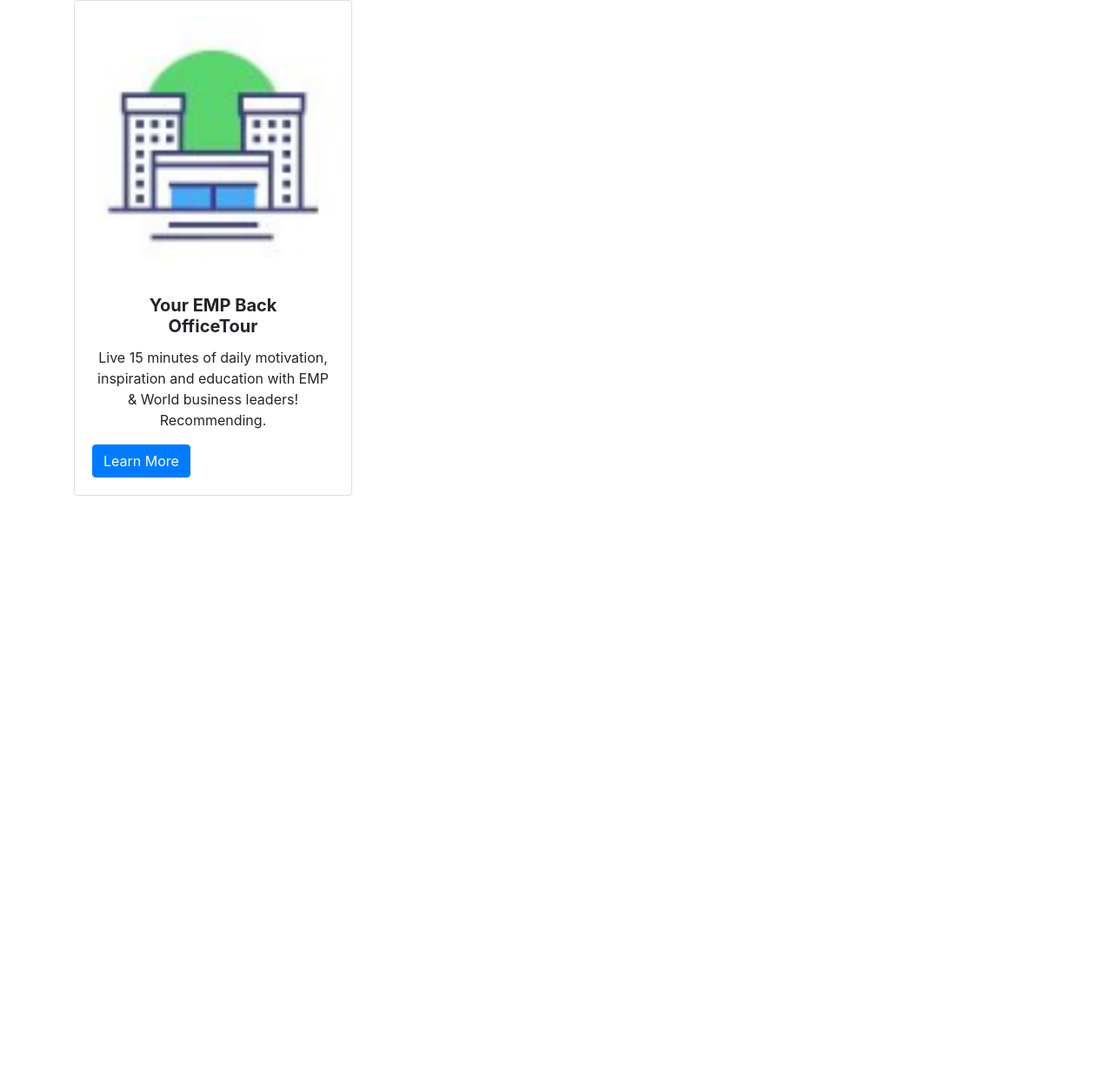
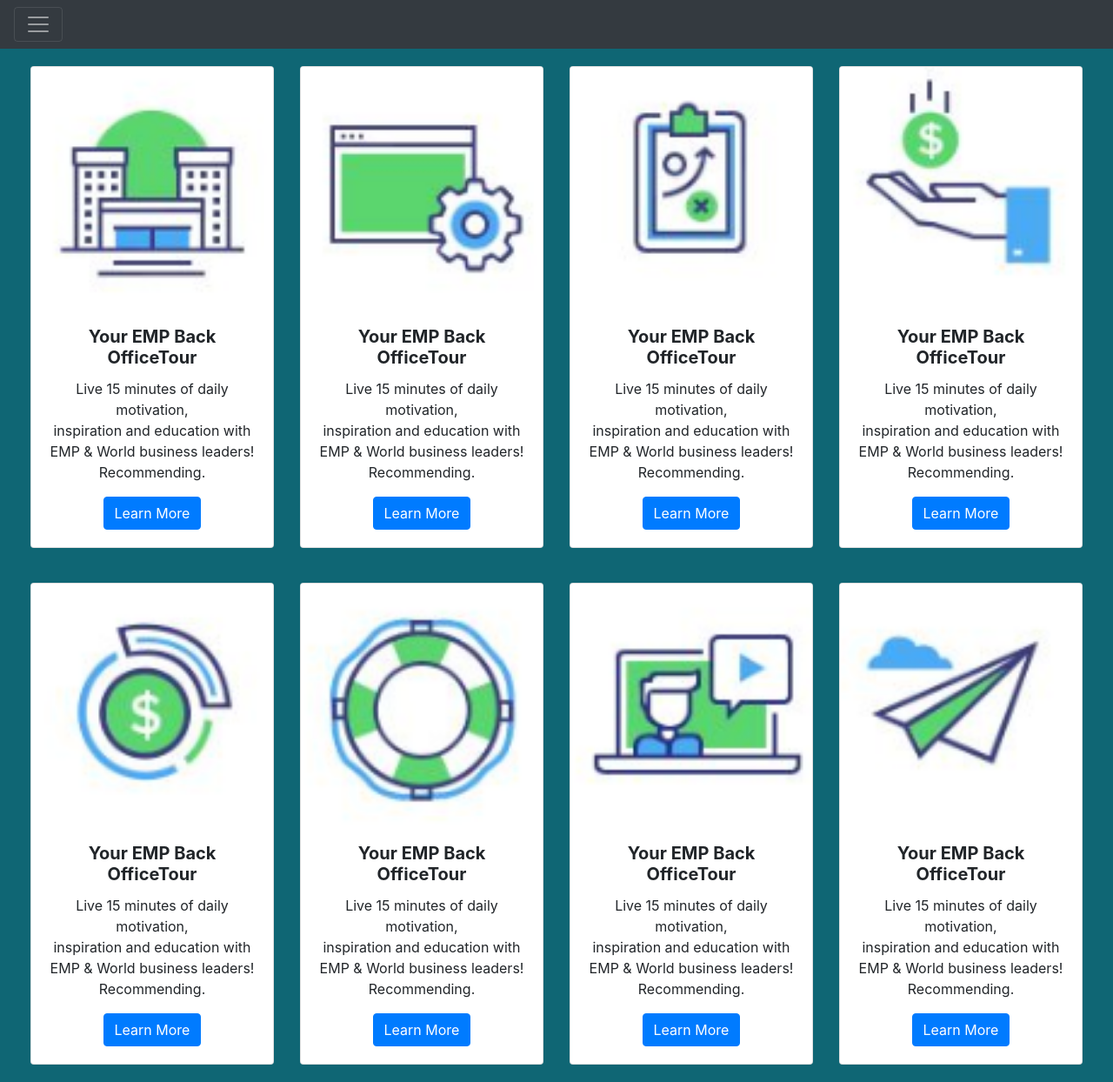
Before and after one commit to Liam-Selleslagh/challenge-bootstrap, a plain HTML site: page index.html in a window 1280 px wide. Shown: the whole page at 87% size. Before the commit the page ends 800 px from the top, so only its background shows below. Drawn offline with nearby package versions, Linux system fonts and the light colour scheme; files that its build step writes are made by us from their sources; files whose address does not match are found by name.

Commit message:
html 99% finished

```diff
--- a/index.html
+++ b/index.html
@@ -10,21 +10,96 @@
     <title>Grid away, grid ahoy!</title>
 </head>
 <body>
-<div class="container">
-    <div class="row">
-        <div class="col-md-3">
-        <div class="card" style="width: 20rem;">
-            <img src="./images/empbackoffice.png" class="card-img-top" alt="...">
-            <div class="card-body">
-                <h5 style="text-align: center;" class="card-title"> <strong> Your EMP Back <br> OfficeTour</strong></h5>
-                <p style="text-align: center;" class="card-text">Live 15 minutes of daily motivation,<br> inspiration and education with EMP & World business leaders! <br> Recommending.</p>
-                <a href="#" class="btn btn-primary">Learn More</a>
+<div class="pos-f-t">
+    <div class="collapse" id="navbarToggleExternalContent">
+        <div class="bg-dark p-4">
+            <h5 class="text-white h4">Outside Links</h5>
+            <a data-toggle="tooltip" title="Google" href="https://www.google.be/" class="btn btn-primary" style="">Google</a>
+            <a data-toggle="tooltip" title="Ryver" href="https://becode.ryver.com" class="btn btn-primary" style="">Ryver</a>
+            <a data-toggle="tooltip" title="Github" href="https://github.com/" class="btn btn-primary" style="">github</a>
+        </div>
     </div>
+    <nav class="navbar navbar-dark bg-dark">
+        <button class="navbar-toggler" type="button" data-toggle="collapse" data-target="#navbarToggleExternalContent" aria-controls="navbarToggleExternalContent" aria-expanded="false" aria-label="Toggle navigation">
+            <span class="navbar-toggler-icon"></span>
+        </button>
+    </nav>
+</div>
+<div class="container-fluid" style="background-color: #0f6674">
+        <div class="card-deck" style="padding: 20px; text-align: center;">
+    <div class="card">
+        <img src="./images/empbackoffice.png" class="card-img-top" alt="...">
+        <div class="card-body">
+            <h5 style="text-align: center;" class="card-title"> <strong> Your EMP Back <br> OfficeTour</strong></h5>
+            <p style="text-align: center;" class="card-text">Live 15 minutes of daily motivation,<br> inspiration and education with EMP & World business leaders! <br> Recommending.</p>
+            <a data-toggle="tooltip" title="Learn more" href="#" class="btn btn-primary" style="">Learn More</a>
+        </div>
+    </div>
+    <div class="card">
+        <img src="./images/overview.png" class="card-img-top" alt="...">
+        <div class="card-body">
+            <h5 style="text-align: center;" class="card-title"> <strong> Your EMP Back <br> OfficeTour</strong></h5>
+            <p style="text-align: center;" class="card-text">Live 15 minutes of daily motivation,<br> inspiration and education with EMP & World business leaders! <br> Recommending.</p>
+            <a data-toggle="tooltip" title="Learn more" href="#" class="btn btn-primary">Learn More</a>
+        </div>
+    </div>
+    <div class="card">
+        <img src="./images/empaffiliate.png" class="card-img-top" alt="...">
+        <div class="card-body">
+            <h5 style="text-align: center;" class="card-title"> <strong> Your EMP Back <br> OfficeTour</strong></h5>
+            <p style="text-align: center;" class="card-text">Live 15 minutes of daily motivation,<br> inspiration and education with EMP & World business leaders! <br> Recommending.</p>
+            <a data-toggle="tooltip" title="Learn more" href="#" class="btn btn-primary">Learn More</a>
+        </div>
+    </div>
+    <div class="card">
+        <img src="./images/empcoaching.png" class="card-img-top" alt="...">
+        <div class="card-body">
+            <h5 style="text-align: center;" class="card-title"> <strong> Your EMP Back <br> OfficeTour</strong></h5>
+            <p style="text-align: center;" class="card-text">Live 15 minutes of daily motivation,<br> inspiration and education with EMP & World business leaders! <br> Recommending.</p>
+            <a data-toggle="tooltip" title="Learn more" href="#" class="btn btn-primary">Learn More</a>
+        </div>
+    </div>
+</div>
+<div class="card-deck" style="padding: 20px; text-align: center;">
+    <div class="card">
+        <img src="./images/refermoney.png" class="card-img-top" alt="...">
+        <div class="card-body">
+            <h5 style="text-align: center;" class="card-title"> <strong> Your EMP Back <br> OfficeTour</strong></h5>
+            <p style="text-align: center;" class="card-text">Live 15 minutes of daily motivation,<br> inspiration and education with EMP & World business leaders! <br> Recommending.</p>
+            <a data-toggle="tooltip" title="Learn more" href="#" class="btn btn-primary">Learn More</a>
+        </div>
+    </div>
+    <div class="card">
+        <img src="./images/helpsupport.png" class="card-img-top" alt="...">
+        <div class="card-body">
+            <h5 style="text-align: center;" class="card-title"> <strong> Your EMP Back <br> OfficeTour</strong></h5>
+            <p style="text-align: center;" class="card-text">Live 15 minutes of daily motivation,<br> inspiration and education with EMP & World business leaders! <br> Recommending.</p>
+            <a data-toggle="tooltip" title="Learn more" href="#" class="btn btn-primary">Learn More</a>
+        </div>
+    </div>
+    <div class="card">
+        <img src="./images/gettingstarted.png" class="card-img-top" alt="...">
+        <div class="card-body">
+            <h5 style="text-align: center;" class="card-title"> <strong> Your EMP Back <br> OfficeTour</strong></h5>
+            <p style="text-align: center;" class="card-text">Live 15 minutes of daily motivation,<br> inspiration and education with EMP & World business leaders! <br> Recommending.</p>
+            <a data-toggle="tooltip" title="Learn more" href="#" class="btn btn-primary">Learn More</a>
+        </div>
+    </div>
+    <div class="card">
+        <img src="./images/fastestsale.png" class="card-img-top" alt="...">
+        <div class="card-body">
+            <h5 style="text-align: center;" class="card-title"> <strong> Your EMP Back <br> OfficeTour</strong></h5>
+            <p style="text-align: center;" class="card-text">Live 15 minutes of daily motivation,<br> inspiration and education with EMP & World business leaders! <br> Recommending.</p>
+            <a data-toggle="tooltip" title="Learn more" href="#" class="btn btn-primary">Learn More</a>
+        </div>
+    </div>
+</div>
+</div>
+</div>
+    <script type="text/javascript"> $(document).ready(function(){ $('[data-toggle="tooltip"]').tooltip(); }); </script>
 
-</div>
-
-    </div>
-
-    <script src="/home/liam/Documents/challenge-bootstrap/js/bootstrap.min.js"></script>
+<script src="https://code.jquery.com/jquery-3.3.1.slim.min.js" integrity="sha384-q8i/X+965DzO0rT7abK41JStQIAqVgRVzpbzo5smXKp4YfRvH+8abtTE1Pi6jizo" crossorigin="anonymous"></script>
+<script src="https://cdnjs.cloudflare.com/ajax/libs/popper.js/1.14.7/umd/popper.min.js" integrity="sha384-UO2eT0CpHqdSJQ6hJty5KVphtPhzWj9WO1clHTMGa3JDZwrnQq4sF86dIHNDz0W1" crossorigin="anonymous"></script>
+<script src="https://stackpath.bootstrapcdn.com/bootstrap/4.3.1/js/bootstrap.min.js" integrity="sha384-JjSmVgyd0p3pXB1rRibZUAYoIIy6OrQ6VrjIEaFf/nJGzIxFDsf4x0xIM+B07jRM" crossorigin="anonymous"></script>
 </body>
 </html>
```
